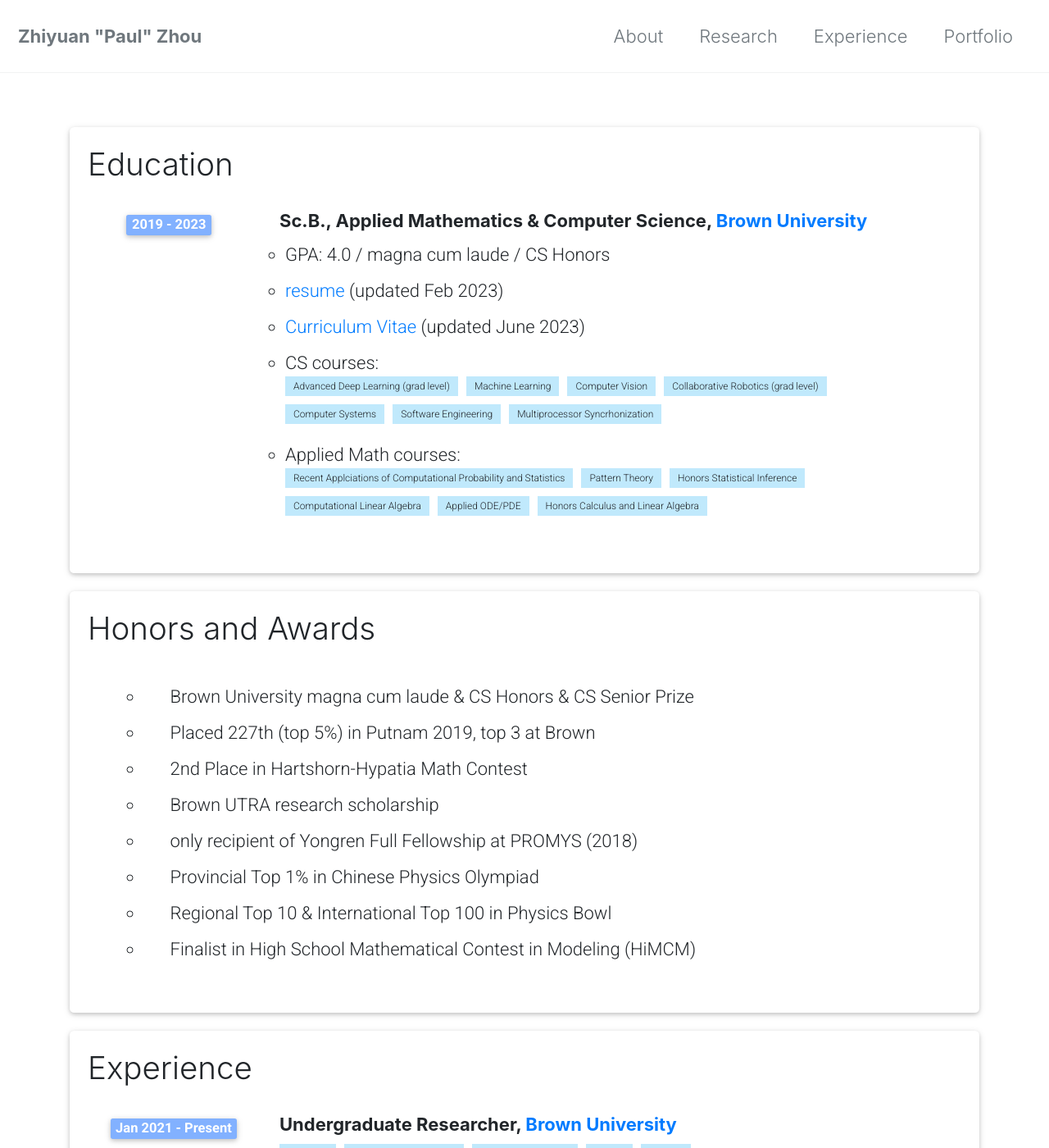
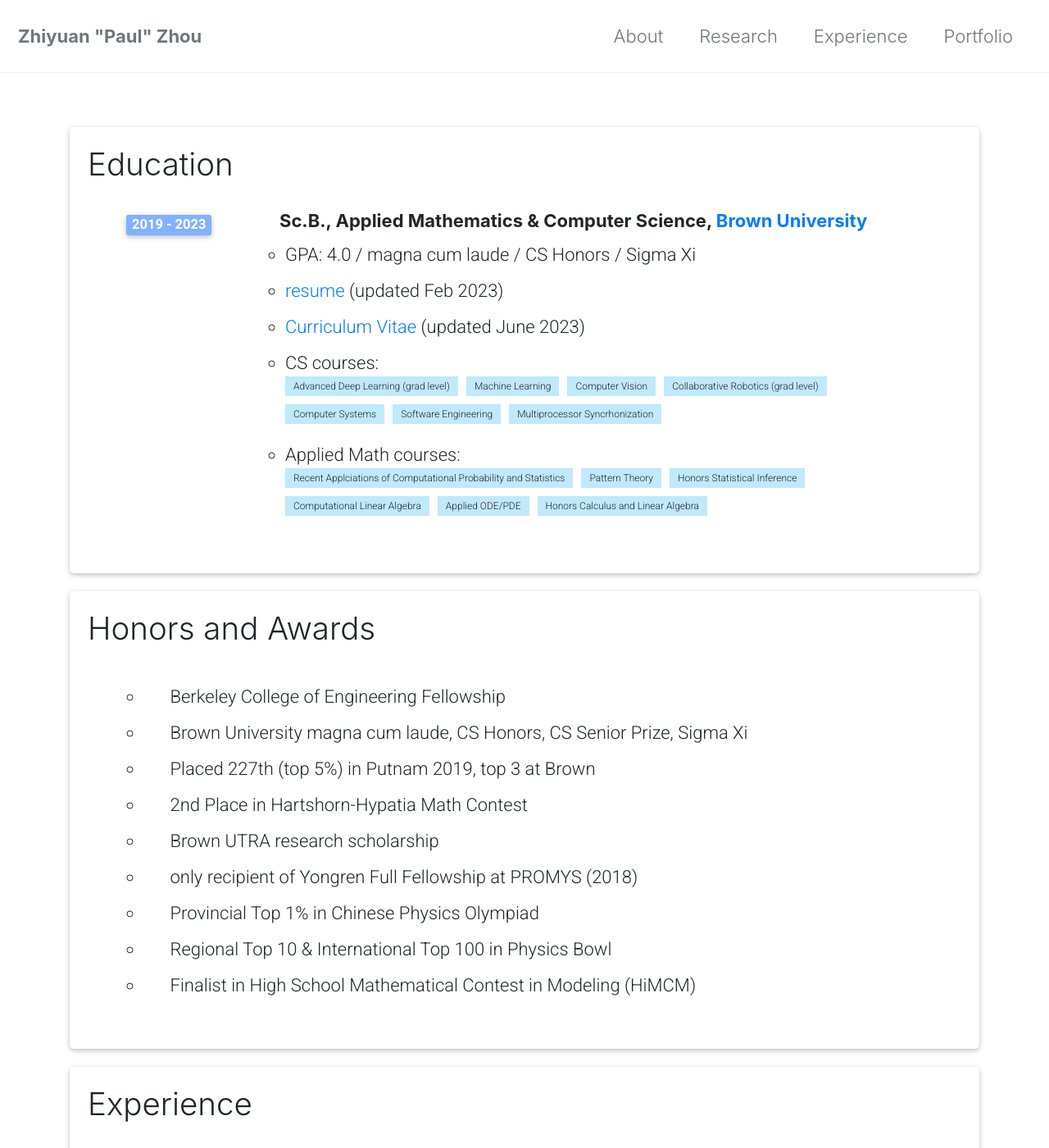
Before and after one commit to zhouzypaul/zhouzypaul.github.io, a Jekyll site: the page built from _pages/experience.html, in a window 1280 px wide and 1400 px high. Shown: the whole window at 82% size. Built offline with Jekyll 4.4.1, drawn with Linux system fonts in a browser that asks for light colours; cached includes are drawn as plain includes; a style sheet for code colours, icons or effects is not loaded.

Commit message:
update awards

```diff
--- a/_pages/experience.html
+++ b/_pages/experience.html
@@ -47,7 +47,7 @@ permalink: /experience/
                             <h6 class="title font-weight-bold ml-1 ml-md-4">Sc.B., Applied Mathematics &amp; Computer Science, <a href="https://www.brown.edu/" target="_blank" rel="noopener noreferrer">Brown University</a></h6>
                               <ul class="items">
                                   <li>
-                                      <span class="item">GPA: 4.0 / magna cum laude / CS Honors </span>
+                                      <span class="item">GPA: 4.0 / magna cum laude / CS Honors / Sigma Xi</span>
                                   </li>
                               </ul>
                               <ul class="items">
@@ -103,7 +103,10 @@ permalink: /experience/
                           <div class="col-xs-10 cl-sm-10 col-md-10 mt-2 mt-md-0">
                             <ul>
                               <li>
-                                <h7 class="title ml-1 ml-md-4">Brown University magna cum laude & CS Honors & CS Senior Prize</h7>
+                                <h7 class="title ml-1 ml-md-4">Berkeley College of Engineering Fellowship</h7>
+                              </li>
+                              <li>
+                                <h7 class="title ml-1 ml-md-4">Brown University magna cum laude, CS Honors, CS Senior Prize, Sigma Xi</h7>
                               </li>
                               <li>
                                 <h7 class="title ml-1 ml-md-4">Placed 227th (top 5%) in Putnam 2019, top 3 at Brown</h7>
```
Also changed, not shown: 1 other file.
